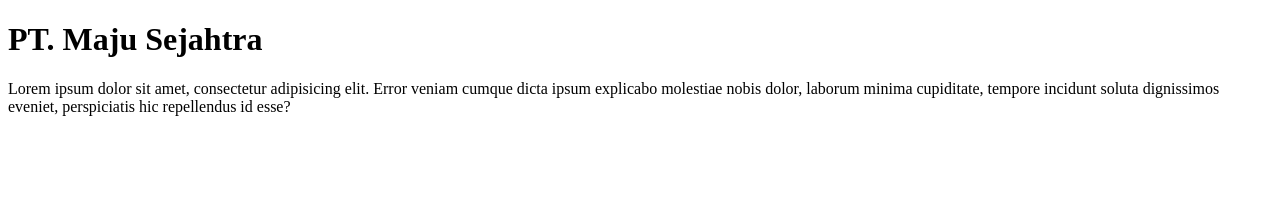
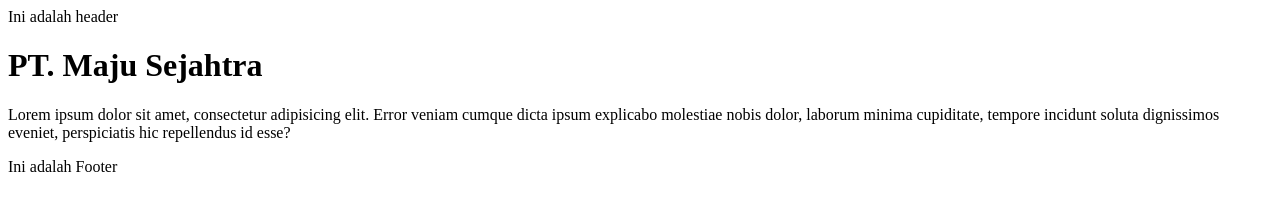
Before and after one commit to Alfatihahrizqullaab/LatihanGitCodepolitan, a plain HTML site: page index.html in a window 1280 px wide. Drawn offline with Linux system fonts and the light colour scheme.

Commit message:
perubahan pada header dan footer

```diff
--- a/index.html
+++ b/index.html
@@ -6,7 +6,11 @@
     <title>Document</title>
 </head>
 <body>
+    <header>Ini adalah header</header>
+
     <h1>PT. Maju Sejahtra</h1>
     <p>Lorem ipsum dolor sit amet, consectetur adipisicing elit. Error veniam cumque dicta ipsum explicabo molestiae nobis dolor, laborum minima cupiditate, tempore incidunt soluta dignissimos eveniet, perspiciatis hic repellendus id esse?</p>
+
+    <footer>Ini adalah Footer</footer>
 </body>
 </html>
```
